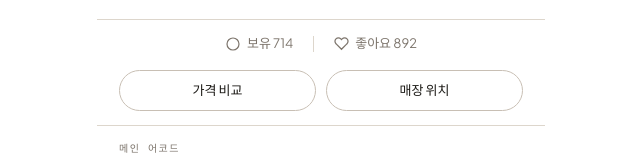
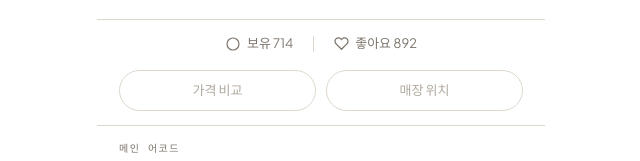
Before and after one commit to HyangDam/Front-End, a Next.js app: page /perfumes/1 in a window 1280 px wide. Shown: the part 499-660 px from the top of the page, without its empty margins (319-959 px from the left). Built offline with nearby package versions, Linux system fonts and the light colour scheme.

Commit message:
fix: 토글 버튼에 aria-pressed 추가, 핸들러 명명 규칙 적용, 미구현 버튼 비활성화

```diff
--- a/src/app/perfumes/[id]/_components/DetailActionBar.tsx
+++ b/src/app/perfumes/[id]/_components/DetailActionBar.tsx
@@ -11,12 +11,16 @@ function DetailActionBar({ perfumeId }: DetailActionBarProps) {
   const isLiked = likes.includes(perfumeId);
   const isOwned = owned.includes(perfumeId);
 
+  const handleToggleLike = () => toggleLike(perfumeId);
+  const handleToggleOwned = () => toggleOwned(perfumeId);
+
   return (
     <div className="flex flex-shrink-0 gap-2.5 border-t border-border bg-paper px-4 py-[18px]">
       <button
         type="button"
-        onClick={() => toggleLike(perfumeId)}
+        onClick={handleToggleLike}
         aria-label="좋아요"
+        aria-pressed={isLiked}
         className={`flex h-[46px] w-[46px] flex-shrink-0 cursor-pointer items-center justify-center rounded-full border ${
           isLiked ? "border-rose bg-rose-light" : "border-border bg-transparent"
         }`}
@@ -34,7 +38,8 @@ function DetailActionBar({ perfumeId }: DetailActionBarProps) {
       </button>
       <button
         type="button"
-        onClick={() => toggleOwned(perfumeId)}
+        onClick={handleToggleOwned}
+        aria-pressed={isOwned}
         className={`h-[46px] flex-1 cursor-pointer rounded-[23px] font-sans text-[13px] font-semibold ${
           isOwned
             ? "border border-border bg-ivory-200 text-muted"
--- a/src/app/perfumes/[id]/_components/StatsActionRow.tsx
+++ b/src/app/perfumes/[id]/_components/StatsActionRow.tsx
@@ -13,12 +13,16 @@ function StatsActionRow({ perfumeId, ownedCount, likeCount }: StatsActionRowProp
   const isLiked = likes.includes(perfumeId);
   const isOwned = owned.includes(perfumeId);
 
+  const handleToggleOwned = () => toggleOwned(perfumeId);
+  const handleToggleLike = () => toggleLike(perfumeId);
+
   return (
     <div className="border-b border-border px-[22px] py-3.5">
       <div className="mb-4 flex items-center justify-center gap-5">
         <button
           type="button"
-          onClick={() => toggleOwned(perfumeId)}
+          onClick={handleToggleOwned}
+          aria-pressed={isOwned}
           className="flex cursor-pointer items-center gap-1.5 border-none bg-transparent"
         >
           <svg width="16" height="16" viewBox="0 0 24 24" fill="none">
@@ -49,7 +53,8 @@ function StatsActionRow({ perfumeId, ownedCount, likeCount }: StatsActionRowProp
         <div className="h-4 w-px bg-border" />
         <button
           type="button"
-          onClick={() => toggleLike(perfumeId)}
+          onClick={handleToggleLike}
+          aria-pressed={isLiked}
           className="flex cursor-pointer items-center gap-1.5 border-none bg-transparent"
         >
           <svg
@@ -72,13 +77,17 @@ function StatsActionRow({ perfumeId, ownedCount, likeCount }: StatsActionRowProp
       <div className="flex gap-2.5">
         <button
           type="button"
-          className="flex-1 cursor-pointer rounded-[22px] border border-border-dark bg-transparent py-2.5 font-sans text-[13px] text-charcoal"
+          disabled
+          title="준비 중인 기능이에요"
+          className="flex-1 cursor-not-allowed rounded-[22px] border border-border bg-transparent py-2.5 font-sans text-[13px] text-muted-light"
         >
           가격 비교
         </button>
         <button
           type="button"
-          className="flex-1 cursor-pointer rounded-[22px] border border-border-dark bg-transparent py-2.5 font-sans text-[13px] text-charcoal"
+          disabled
+          title="준비 중인 기능이에요"
+          className="flex-1 cursor-not-allowed rounded-[22px] border border-border bg-transparent py-2.5 font-sans text-[13px] text-muted-light"
         >
           매장 위치
         </button>
```
